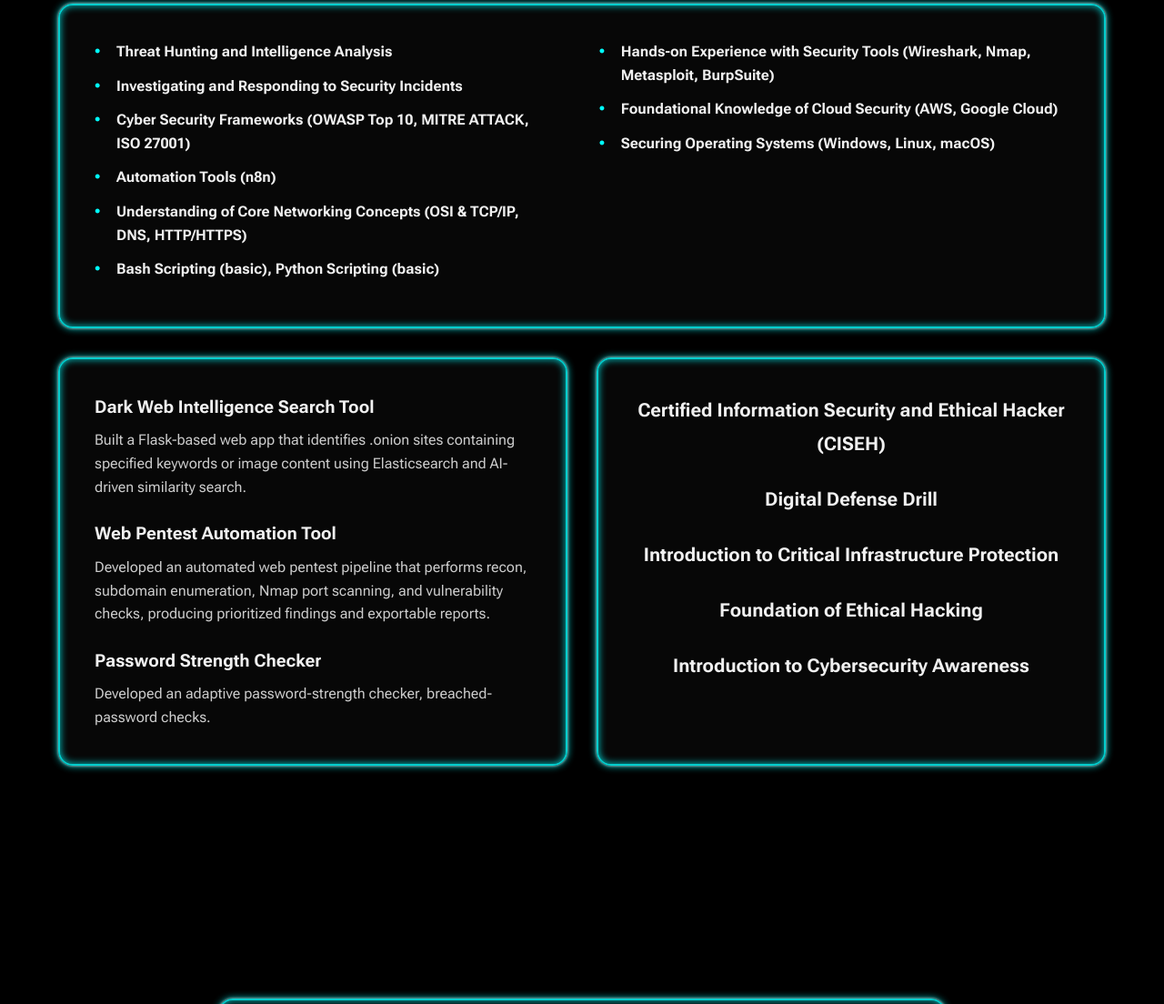
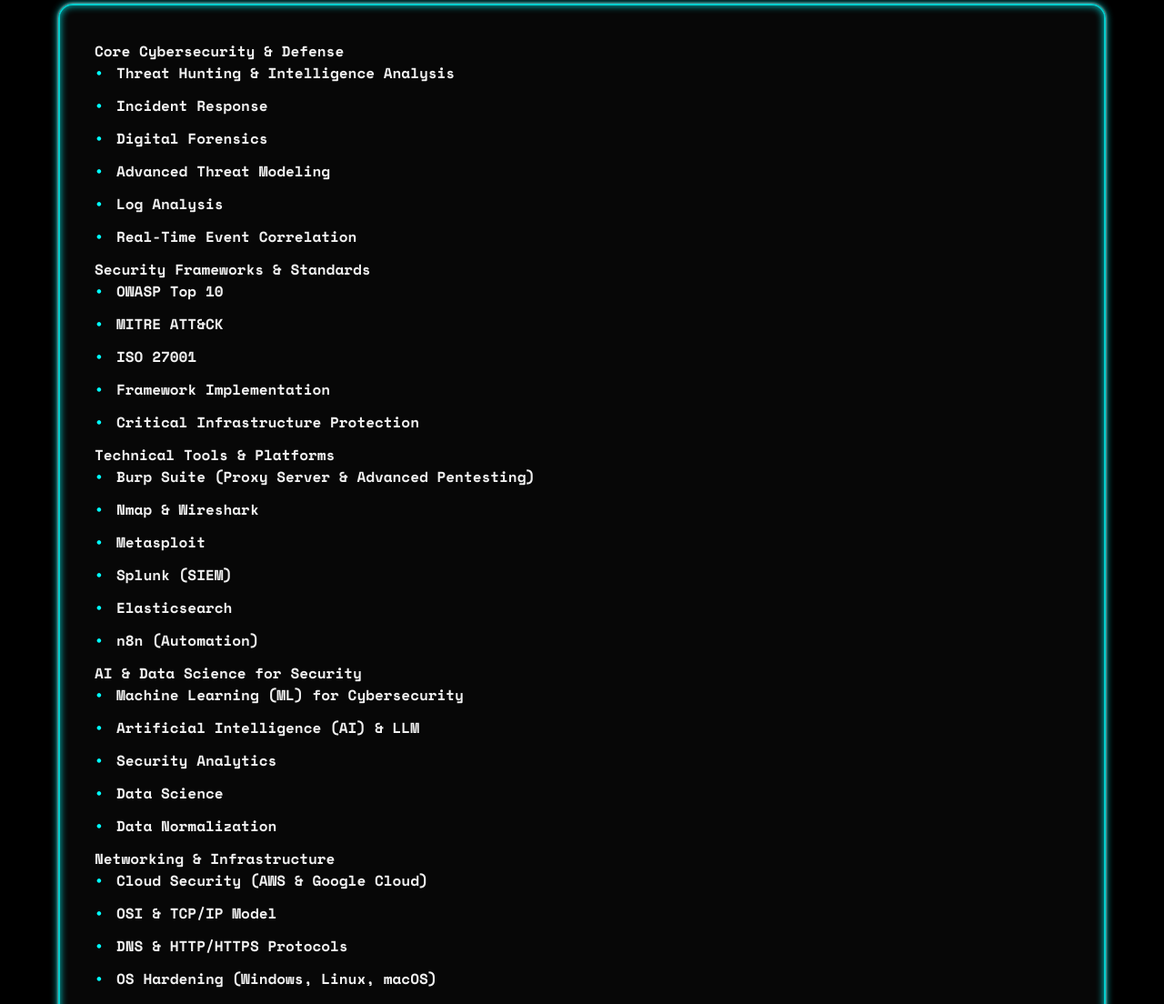
Before and after one commit to shravan0128/shravan0128.github.io, a plain HTML site: page index.html in a window 1280 px wide. Shown: the part 1696-2800 px from the top of the page at 91% size. Drawn offline with nearby package versions, Linux system fonts and the light colour scheme; animation ran at ten frames a second.

Commit message:
Refactor skills, projects, and certificates in index.html
Removed circular text section and added new skill categories, projects, and certificates.

```diff
--- a/index.html
+++ b/index.html
@@ -48,14 +48,6 @@
                     <button class="magnet-button">Contact</button>
                 </div>
             </div>
-            <div class="circular-text-container">
-                <svg viewBox="0 0 150 150">
-                    <path id="circlePath" fill="none" d="M 75, 75 m -65, 0 a 65,65 0 1,1 130,0 a 65,65 0 1,1 -130,0 "/>
-                    <text>
-                        <textPath href="#circlePath" id="circular-text-content"></textPath>
-                    </text>
-                </svg>
-            </div>
         </section>
 
         <section id="about">
@@ -77,26 +69,73 @@
         <section id="services">
             <div class="new-grid-container">
                 <div class="grid-box box-full electric-border">
-                    <div class="box-content">
-                        <ul class="skills-list">
-                            <li>Threat Hunting and Intelligence Analysis</li>
-                            <li>Investigating and Responding to Security Incidents</li>
-                            <li>Cyber Security Frameworks (OWASP Top 10, MITRE ATTACK, ISO 27001)</li>
-                            <li>Automation Tools (n8n)</li>
-                            <li>Understanding of Core Networking Concepts (OSI & TCP/IP, DNS, HTTP/HTTPS)</li>
-                            <li>Bash Scripting (basic), Python Scripting (basic)</li>
-                        </ul>
-                        <ul class="skills-list">
-                            <li>Hands-on Experience with Security Tools (Wireshark, Nmap, Metasploit, BurpSuite)</li>
-                            <li>Foundational Knowledge of Cloud Security (AWS, Google Cloud)</li>
-                            <li>Securing Operating Systems (Windows, Linux, macOS)</li>
-                        </ul>
+                    <div class="skills-grid">
+                        <div class="skill-category">
+                            <h4>Core Cybersecurity & Defense</h4>
+                            <ul class="skills-list">
+                                <li>Threat Hunting & Intelligence Analysis</li>
+                                <li>Incident Response</li>
+                                <li>Digital Forensics</li>
+                                <li>Advanced Threat Modeling</li>
+                                <li>Log Analysis</li>
+                                <li>Real-Time Event Correlation</li>
+                            </ul>
+                        </div>
+                        <div class="skill-category">
+                            <h4>Security Frameworks & Standards</h4>
+                            <ul class="skills-list">
+                                <li>OWASP Top 10</li>
+                                <li>MITRE ATT&CK</li>
+                                <li>ISO 27001</li>
+                                <li>Framework Implementation</li>
+                                <li>Critical Infrastructure Protection</li>
+                            </ul>
+                        </div>
+                        <div class="skill-category">
+                            <h4>Technical Tools & Platforms</h4>
+                            <ul class="skills-list">
+                                <li>Burp Suite (Proxy Server & Advanced Pentesting)</li>
+                                <li>Nmap & Wireshark</li>
+                                <li>Metasploit</li>
+                                <li>Splunk (SIEM)</li>
+                                <li>Elasticsearch</li>
+                                <li>n8n (Automation)</li>
+                            </ul>
+                        </div>
+                        <div class="skill-category">
+                            <h4>AI & Data Science for Security</h4>
+                            <ul class="skills-list">
+                                <li>Machine Learning (ML) for Cybersecurity</li>
+                                <li>Artificial Intelligence (AI) & LLM</li>
+                                <li>Security Analytics</li>
+                                <li>Data Science</li>
+                                <li>Data Normalization</li>
+                            </ul>
+                        </div>
+                        <div class="skill-category">
+                            <h4>Networking & Infrastructure</h4>
+                            <ul class="skills-list">
+                                <li>Cloud Security (AWS & Google Cloud)</li>
+                                <li>OSI & TCP/IP Model</li>
+                                <li>DNS & HTTP/HTTPS Protocols</li>
+                                <li>OS Hardening (Windows, Linux, macOS)</li>
+                            </ul>
+                        </div>
+                        <div class="skill-category">
+                            <h4>Programming & Automation</h4>
+                            <ul class="skills-list">
+                                <li>Python (Security Tooling)</li>
+                                <li>Bash Scripting</li>
+                                <li>Flask (Web Development)</li>
+                                <li>GitHub Actions (CI/CD Automation)</li>
+                            </ul>
+                        </div>
                     </div>
                 </div>
                 <div id="projects" class="grid-box box-half electric-border">
                     <div class="box-content">
                         <div class="project">
-                            <h3>Dark Web Intelligence Search Tool</h3>
+                            <h3>VibeGuard - AI Code Security Auditor</h3>
                             <p>Built a Flask-based web app that identifies .onion sites containing specified keywords or image content using Elasticsearch and AI-driven similarity search.</p>
                         </div>
                         <div class="project">
@@ -104,14 +143,32 @@
                             <p>Developed an automated web pentest pipeline that performs recon, subdomain enumeration, Nmap port scanning, and vulnerability checks, producing prioritized findings and exportable reports.</p>
                         </div>
                         <div class="project">
+                            <h3>Dark Web Intelligence Search Tool</h3>
+                            <p>Built a Flask-based web app that identifies .onion sites containing specified keywords or image content using Elasticsearch and AI-driven similarity search.</p>
+                        </div>
+                        <div class="project">
+                            <h3>Brute Force Attack Detection System</h3>
+                            <p>Developed a system in Splunk to detect and generate alerts for potential brute force attacks by analyzing authentication logs.</p>
+                        </div>
+                        <div class="project">
                             <h3>Password Strength Checker</h3>
                             <p>Developed an adaptive password-strength checker, breached-password checks.</p>
+                        </div>
+                        <div class="project">
+                            <h3>Automated IPO Alert Bot</h3>
+                            <p>Built a secure Python bot that scrapes IPO data, validates results, and sends Telegram alerts. Deployed via GitHub Actions using encrypted secrets for fully automated daily monitoring.</p>
                         </div>
                     </div>
                 </div>
                 <div id="certificates" class="grid-box box-half electric-border">
                     <div class="box-content certificate-content">
-                        <h3>Certified Information Security and Ethical Hacker (CISEH)</h3>
+                        <h3>Certified Information and Offensive Security Expert (CIOSE)</h3>
+                        <h3>Certified Cyber Defence Professional (CCDP)</h3>
+                        <h3>Burp Suite for Advance Web Penetration Testing</h3>
+                        <h3>Data Science for Cybersecurity</h3>
+                        <h3>Machine Learning for Application In Digital Forensics</h3>
+                        <h3>Certified Cybersecurity Educator Professional (CCEP)</h3>
+                        <h3>Foundations of Log Analysis for Cyber Defense</h3>
                         <h3>Digital Defense Drill</h3>
                         <h3>Introduction to Critical Infrastructure Protection</h3>
                         <h3>Foundation of Ethical Hacking</h3>
```
